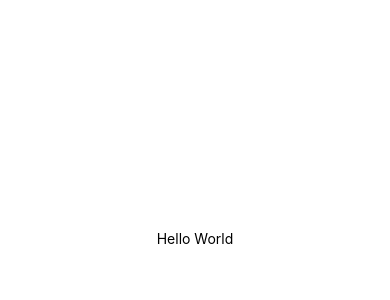
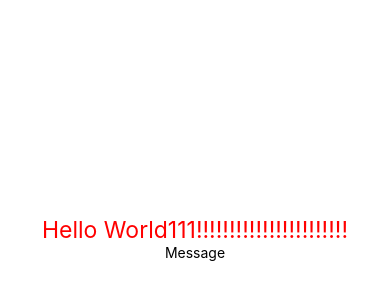
Before and after one commit to MikitaCat/news-mobile, a React Native app: screen / in a window 390 px wide. Shown: the part 184-484 px from the top of the page. Built offline with nearby package versions, Linux system fonts and the light colour scheme.

Commit message:
First type of styling in React Native

```diff
--- a/App.js
+++ b/App.js
@@ -4,8 +4,8 @@ import { StyleSheet, Text, View } from "react-native";
 export default function App() {
   return (
     <View style={styles.container}>
-      <Text>Hello World</Text>
-      <StatusBar style="auto" />
+      <Text style={styles.testText}>Hello World111!!!!!!!!!!!!!!!!!!!!!!!</Text>
+      <Text>Message</Text>
     </View>
   );
 }
@@ -17,4 +17,9 @@ const styles = StyleSheet.create({
     alignItems: "center",
     justifyContent: "center",
   },
+
+  testText: {
+    fontSize: 23,
+    color: "red",
+  },
 });
```
